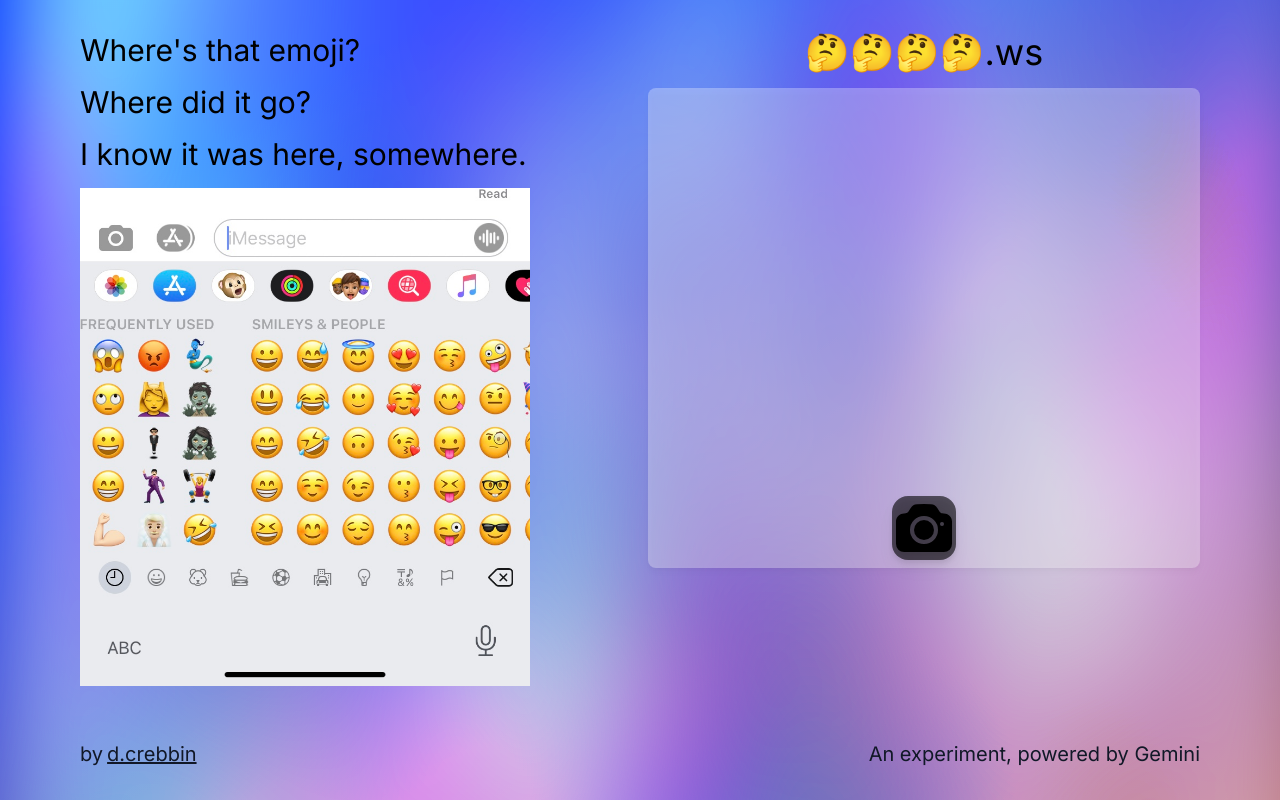
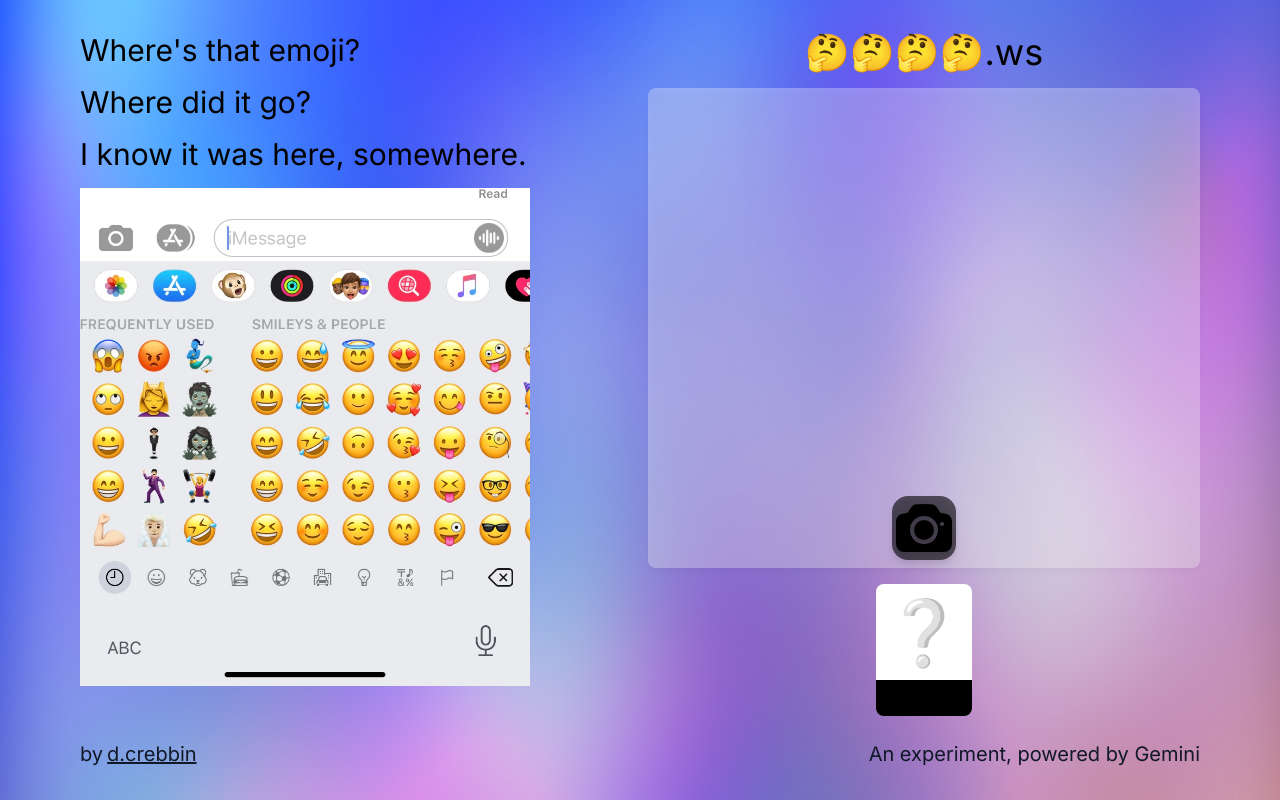
Before and after one commit to dcrebbin/gemini-emoji-guessing, a Next.js app: page / in a window 1280 px wide. Built offline with nearby package versions, Linux system fonts and the light colour scheme.

Commit message:
Added core emoji identification functionality

```diff
--- a/src/app/api/identify/route.ts
+++ b/src/app/api/identify/route.ts
@@ -8,7 +8,7 @@ export async function GET(req: Request) {
   const image = {
     inlineData: {
       data: imageData,
-      mimeType: "image/jpg",
+      mimeType: "image/png",
     },
   };
 
--- a/src/app/page.tsx
+++ b/src/app/page.tsx
@@ -5,7 +5,7 @@ import { useState } from "react";
 
 export default function Home() {
   const [video, setVideo] = useState<HTMLVideoElement | null>(null);
-
+  const [emoji, setEmoji] = useState("❔");
   const [cameraOn, setCameraOn] = useState(false);
 
   function activateCamera() {
@@ -22,16 +22,39 @@ export default function Home() {
       });
   }
 
-  function takePhoto() {
+  async function takePhoto() {
     const canvas = document.createElement("canvas");
     canvas.width = video!.videoWidth;
     canvas.height = video!.videoHeight;
     canvas.getContext("2d")!.drawImage(video!, 0, 0, canvas.width, canvas.height);
     const data = canvas.toDataURL("image/png");
-    const img: HTMLImageElement = new Image();
-    img.width = canvas.width; // Set the width property separately
-    img.src = data;
-    document.body.appendChild(img);
+    console.log(data);
+  }
+
+  function copyEmoji() {
+    navigator.clipboard.writeText(emoji).then(() => {
+      console.log("Emoji copied to clipboard!");
+    });
+  }
+
+  async function identifyEmoji(imageData: string) {
+    const emojiResponse = (await fetch("/api/identify", {
+      method: "POST",
+      headers: {
+        "Content-Type": "application/json",
+      },
+      body: JSON.stringify({ imageData: imageData }),
+    }).catch((err) => {
+      console.error(`An error occurred: ${err}`);
+    })) as Response;
+
+    const returnedEmoji = (await emojiResponse.json()) as string;
+    if (returnedEmoji !== "" && returnedEmoji.length === 1) {
+      setEmoji(returnedEmoji);
+      console.log(`The emoji is: ${returnedEmoji}`);
+    } else {
+      console.log("No emoji found.");
+    }
   }
 
   function deactivateCamera() {
@@ -72,6 +95,12 @@ export default function Home() {
               ) : null}
             </div>
           </div>
+          <div className="flex flex-col">
+            <input className="w-24 text-center bg-none text-[4rem] rounded-t-lg" value={emoji}></input>
+            <button onClick={copyEmoji} className="w-24 text-3xl bg-black rounded-b-lg">
+              COPY
+            </button>
+          </div>
         </div>
         <div className="w-full h-20 flex flex-col gap-4 order-1">
           <div className="flex flex-col gap-4 text-xl lg:text-3xl">
```
